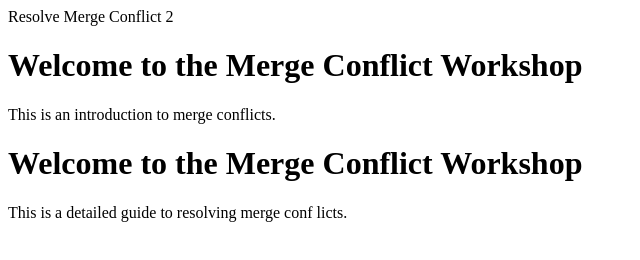
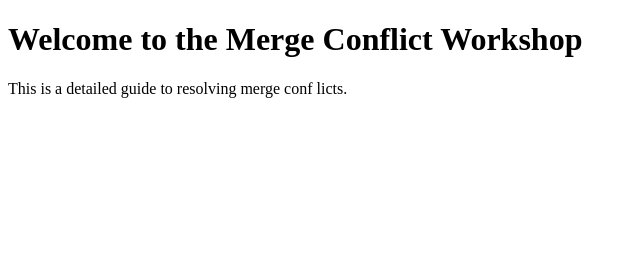
Before and after one commit to pheak2492008/Workshop-Github, a plain HTML site: page index.html in a window 1280 px wide. Shown: the whole page, without its empty margins (0-640 px from the left). Drawn offline with Linux system fonts and the light colour scheme.

Commit message:
Update introduction by Pair B

```diff
--- a/index.html
+++ b/index.html
@@ -10,9 +10,6 @@ initial-scale=1.0"
     <title>Merge Conflict Workshop</title>
   </head>
   <body>
-    Resolve Merge Conflict 2
-    <h1>Welcome to the Merge Conflict Workshop</h1>
-    <p>This is an introduction to merge conflicts.</p>
     <h1>Welcome to the Merge Conflict Workshop</h1>
     <p>This is a detailed guide to resolving merge conf licts.</p>
   </body>
```
